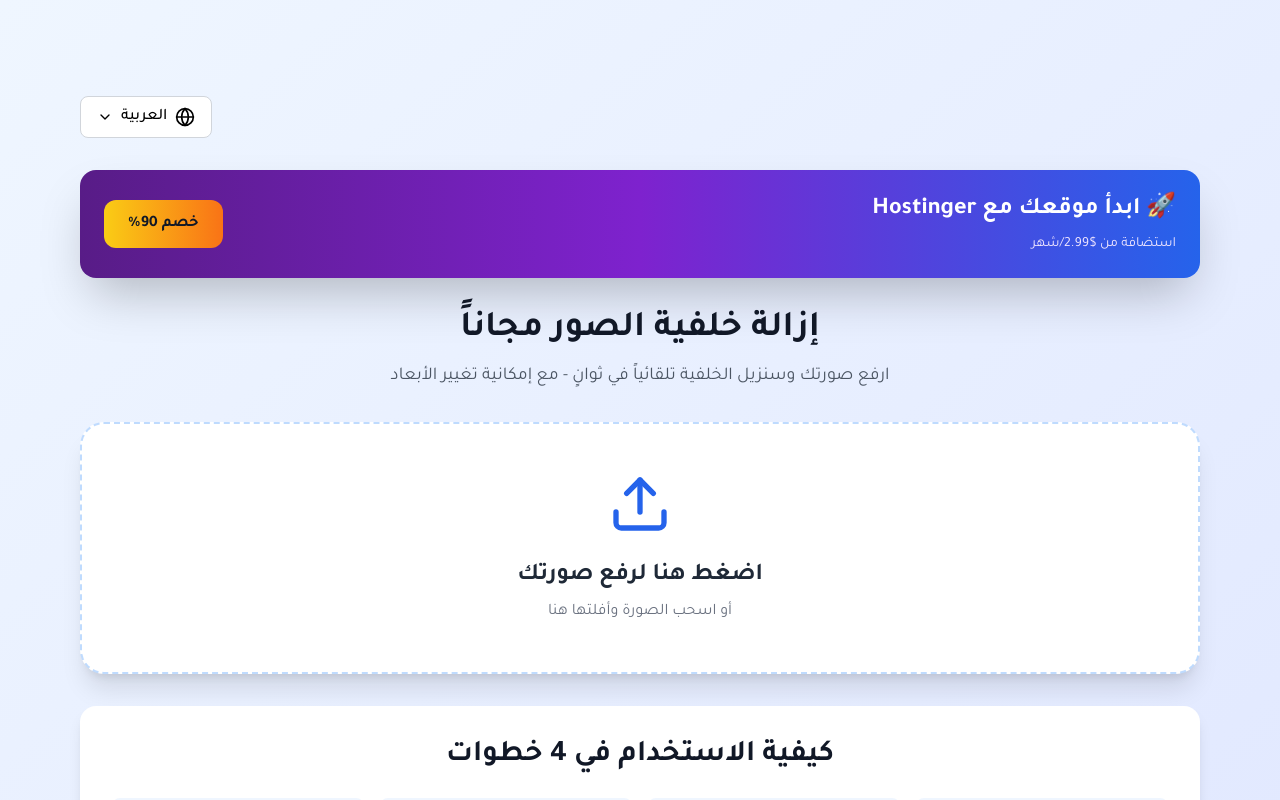
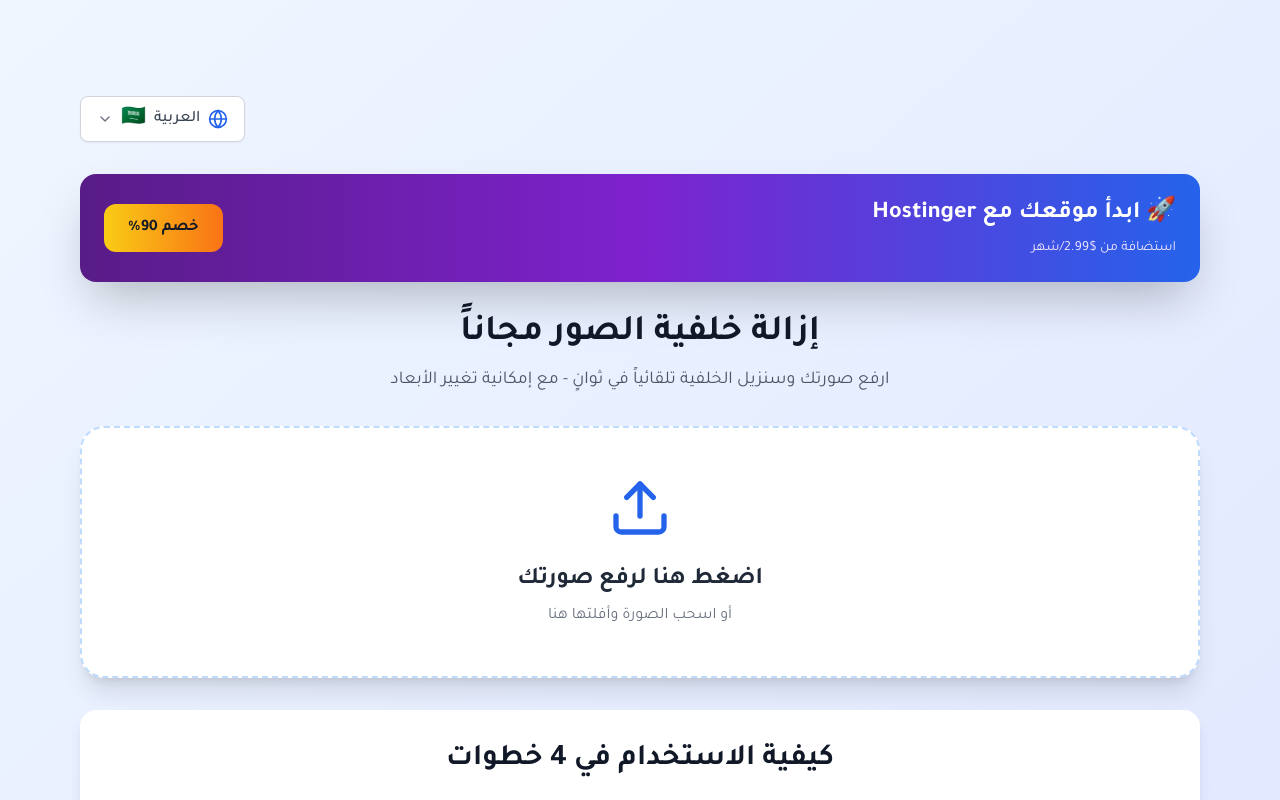
Before and after one commit to saif91alwasty-design/background-remover, a Next.js app: page / in a window 1280 px wide. Shown: the top 800 px of the page. Built offline with nearby package versions, Linux system fonts and the light colour scheme.

Commit message:
Enhance LanguageSwitcher component functionality
Refactor LanguageSwitcher to improve language selection logic and UI.

```diff
--- a/components/LanguageSwitcher.tsx
+++ b/components/LanguageSwitcher.tsx
@@ -1,39 +1,61 @@
 'use client';
 
 import { useState } from 'react';
-import { languages, getLanguageInfo, Language } from '@/lib/languages';
+import { languages, Language } from '@/lib/languages';
 import { Globe, ChevronDown } from 'lucide-react';
 
 export default function LanguageSwitcher({ currentLang }: { currentLang: string }) {
   const [isOpen, setIsOpen] = useState(false);
-  const currentLangInfo = getLanguageInfo(currentLang);
+  const currentLangInfo = languages.find(l => l.code === currentLang) || languages[0];
 
   const handleLangChange = (newLang: Language) => {
-    const newPath = window.location.pathname.replace(/^\/[a-z]{2}(\/|$)/, `/${newLang}$1`);
-    window.location.href = newPath;
+    setIsOpen(false);
+    // الحصول على المسار الحالي
+    const currentPath = window.location.pathname;
+
+    // إذا كنا في الصفحة الرئيسية (/)
+    if (currentPath === '/' || currentPath === '') {
+      window.location.href = `/${newLang}`;
+    } else {
+      // استبدال اللغة في المسار (مثال: /ar -> /en)
+      const newPath = currentPath.replace(/^\/(ar|en|fr|es|de|pt|tr|ru|zh|ja|ko|hi|id|vi|th)(\/|$)/, `/${newLang}$2`);
+      window.location.href = newPath;
+    }
   };
 
   return (
     <div className="relative">
-      <button onClick={() => setIsOpen(!isOpen)} className="flex items-center gap-2 px-4 py-2 bg-white border border-gray-300 rounded-lg hover:bg-gray-50">
-        <Globe className="w-5 h-5" />
-        <span className="font-medium">{currentLangInfo.name}</span>
-        <ChevronDown className={`w-4 h-4 transition-transform ${isOpen ? 'rotate-180' : ''}`} />
+      <button
+        onClick={() => setIsOpen(!isOpen)}
+        className="flex items-center gap-2 px-4 py-2 bg-white border border-gray-300 rounded-lg hover:bg-gray-50 shadow-sm transition-all"
+      >
+        <Globe className="w-5 h-5 text-blue-600" />
+        <span className="font-medium text-gray-700">{currentLangInfo.name}</span>
+        <span className="text-xl">{currentLangInfo.flag}</span>
+        <ChevronDown className={`w-4 h-4 text-gray-500 transition-transform ${isOpen ? 'rotate-180' : ''}`} />
       </button>
 
       {isOpen && (
         <>
           <div className="fixed inset-0 z-10" onClick={() => setIsOpen(false)} />
-          <div className="absolute top-full mt-2 right-0 bg-white border border-gray-200 rounded-lg shadow-xl z-20 max-h-96 overflow-y-auto w-64">
+          <div className="absolute top-full mt-2 right-0 bg-white border border-gray-200 rounded-lg shadow-xl z-20 max-h-96 overflow-y-auto w-72">
+            <div className="p-2 border-b border-gray-100 bg-gray-50">
+              <p className="text-xs text-gray-600 font-semibold text-center">Select Language / اختر اللغة</p>
+            </div>
             <div className="p-1">
               {languages.map((language) => (
                 <button
                   key={language.code}
-                  onClick={() => { handleLangChange(language.code); setIsOpen(false); }}
-                  className={`w-full flex items-center gap-3 px-3 py-2 rounded-lg hover:bg-blue-50 ${language.code === currentLang ? 'bg-blue-100 text-blue-700' : 'text-gray-700'}`}
+                  onClick={() => handleLangChange(language.code)}
+                  className={`w-full flex items-center gap-3 px-4 py-3 rounded-lg hover:bg-blue-50 transition-all text-left ${
+                    language.code === currentLang ? 'bg-blue-100 border border-blue-200' : ''
+                  }`}
                 >
-                  <span>{language.flag}</span>
-                  <span className="font-medium">{language.name}</span>
+                  <span className="text-2xl">{language.flag}</span>
+                  <span className="font-medium text-gray-700 flex-1">{language.name}</span>
+                  {language.code === currentLang && (
+                    <span className="text-blue-600 font-bold">✓</span>
+                  )}
                 </button>
               ))}
             </div>
```
